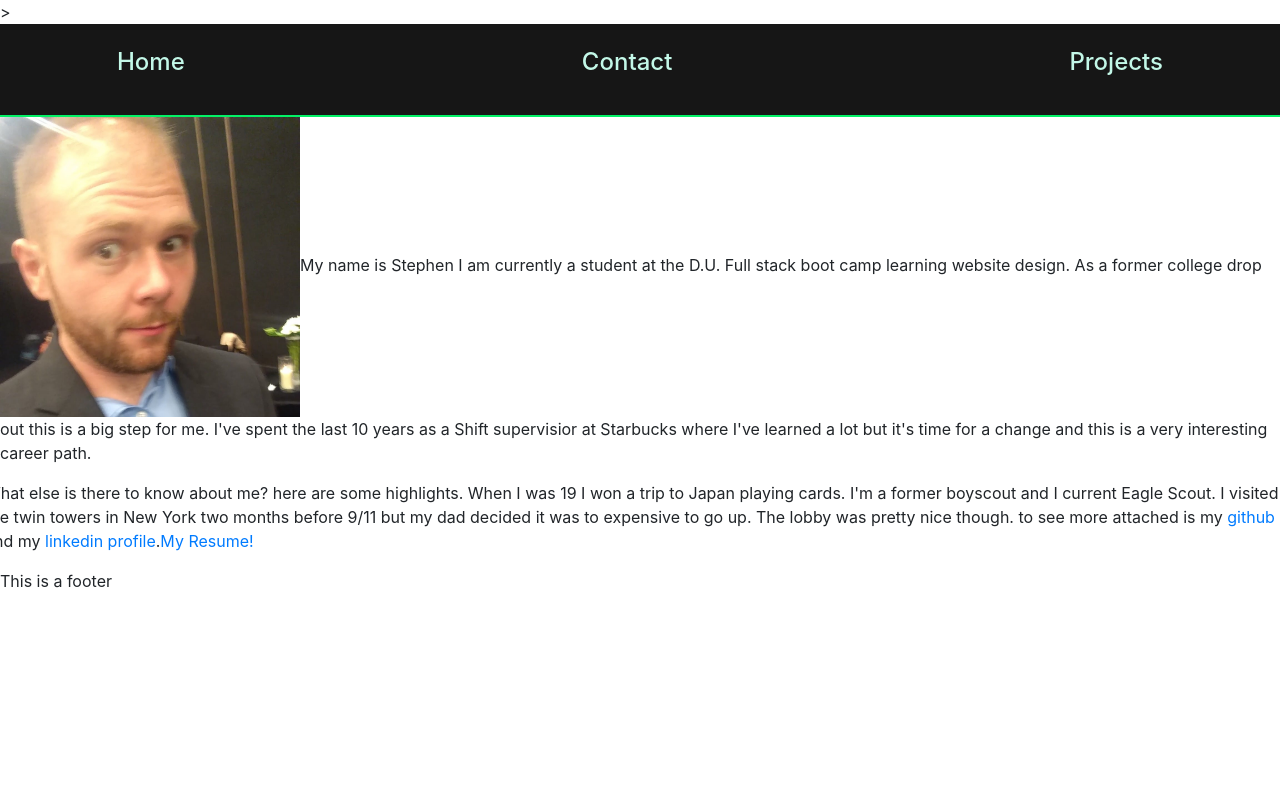
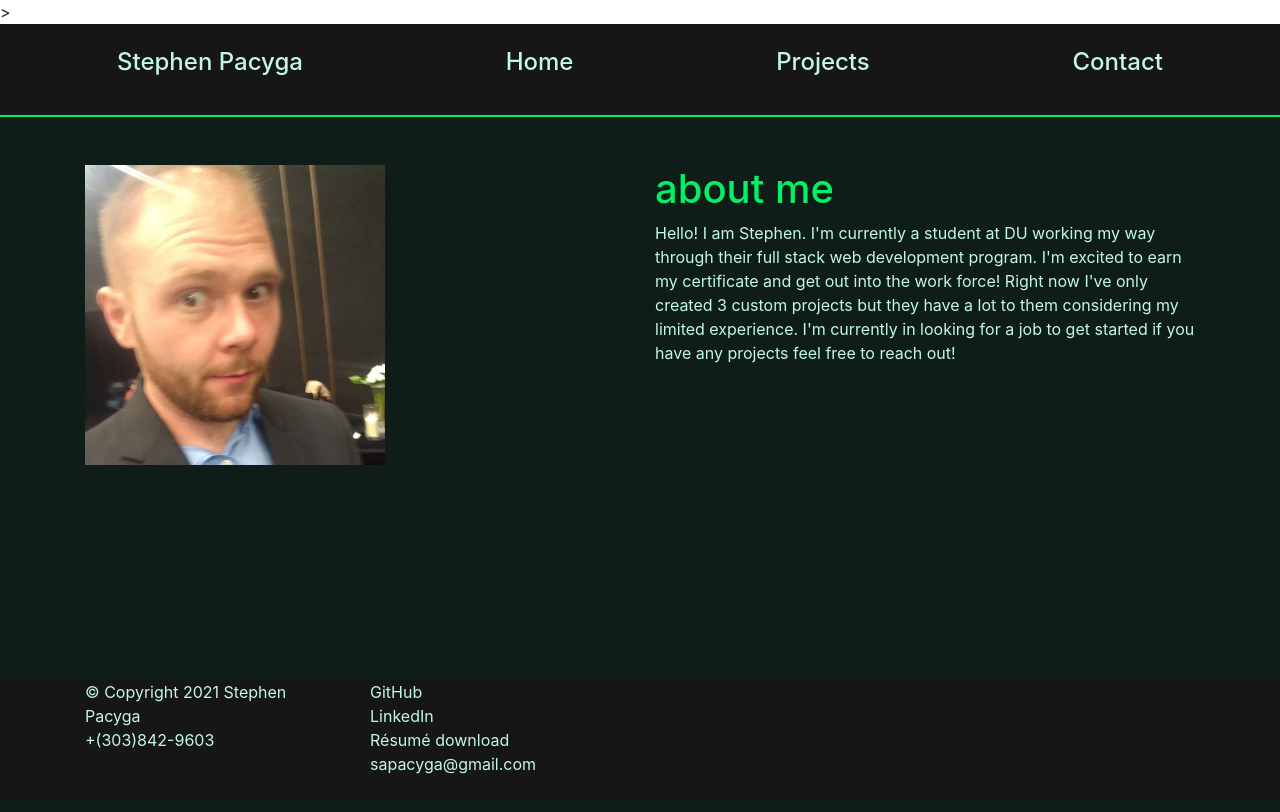
Before and after one commit to AlbertTundy/Portfolio, a React (Create React App) app: page /Home in a window 1280 px wide. Shown: the top 812 px of the page. Built offline with nearby package versions, Linux system fonts and the light colour scheme.

Commit message:
Styled everything and redid my home page

```diff
--- a/src/App.css
+++ b/src/App.css
@@ -11,23 +11,51 @@ body {
   width: 100%;
 }
 .navbar {
-  display: flex;
   height: 75px;
   list-style-type: none;
 }
-.navbar_div {
-}
+
 .navbar_item {
   color: rgb(195, 248, 232) !important;
   list-style-type: none;
   text-decoration: none;
 }
+
 /* --------------NAVBAR LINKS ---------------- */
 .nav-link {
   font-weight: 500;
   font-size: x-large;
   color: rgb(195, 248, 232);
   cursor: pointer;
+}
+.nav-link:hover {
+  text-decoration: none;
+  color: rgb(3, 241, 102);
+  cursor: pointer;
+}
+/*----------------Home-----------------------------*/
+.project {
+  background: rgb(15, 29, 24);
+  width: 100%;
+  height: 100vh;
+}
+.project h1 {
+  color: rgb(3, 241, 102);
+}
+.project p {
+  color: rgb(195, 248, 232);
+}
+/*------------------------Projects page-------------*/
+.project-cont {
+  background: rgb(15, 29, 24);
+  width: 100%;
+  height: 100vh;
+}
+h3 {
+  color: rgb(3, 241, 102);
+}
+.text-color {
+  color: rgb(195, 248, 232);
 }
 /* -----------Project Cards--------- */
 .projectStyles {
@@ -43,8 +71,9 @@ body {
 }
 /*----------Contacts Component-------------*/
 .Contacts {
-  background-color: rgb(22, 22, 22);
+  background-color: rgb(15, 29, 24);
   padding: 3rem 0;
+  height: 100vh;
 }
 .Contacts h1 {
   color: rgb(3, 241, 102);
@@ -85,7 +114,7 @@ body {
   border-bottom: 2px solid rgb(22, 22, 22);
 }
 .Contacts textarea {
-  height: 10rem !important;
+  height: 11.9rem !important;
 }
 .contact-btn {
   margin: 1rem 0 0 0;
@@ -112,3 +141,28 @@ input.form-control {
 input.textarea {
   margin: -0.3rem 0;
 }
+.error-message {
+  color: rgb(22, 22, 22);
+  background: rgb(3, 241, 102);
+}
+/*-------------------footer----------------------------------*/
+.footer {
+  background: rgb(22, 22, 22);
+  color: rgb(195, 248, 232);
+  padding-top: 3rm;
+  bottom: 0;
+  position: fixed;
+  width: 100%;
+}
+.footer a {
+  text-decoration: none;
+  color: rgb(195, 248, 232);
+}
+.footer a:hover {
+  text-decoration: none;
+  color: rgb(3, 241, 102);
+  cursor: pointer;
+}
+.footer p {
+  margin-bottom: 0;
+}
--- a/src/components/Footer.js
+++ b/src/components/Footer.js
@@ -1,12 +1,40 @@
 import React from "react"
-
+import resume from "../files/resume.pdf"
 
 
 const Footer = () => {
     return (
-        <>
-        <footer>This is a footer</footer>
-        </>
+        <div className="footer">
+            <div className="container">
+                <div className="row">
+                    <div className="col-lg-3 col-md-2 col-sm-6">
+                        <div className="d-flex">
+                            <p>© Copyright 2021 Stephen Pacyga</p>
+                        </div>
+                        <div className="d-flex">
+                            <a href="(303)842-9603">+(303)842-9603</a>
+                        </div>
+                    </div>
+                    <div className="col-lg-3 col-md-2 col-sm-6">
+                        <div className="row">
+                            <div className="col">
+                                <a className="footer-nav" href="https://github.com/AlbertTundy">GitHub</a>
+                                <br/>
+                                <a className="footer-nav" href="https://www.linkedin.com/in/stephen-pacyga-247b14202/">LinkedIn</a>
+                            </div>
+                            <div className="col">
+                                <a className="footer-nav" href={resume} className={`resume-download`} download="Stephen-Pacyga-Resume">Résumé download</a>
+                                <br/>
+                                <div className="d-flex">
+                            <p>sapacyga@gmail.com</p>
+                        </div>
+                                <br/>
+                            </div>
+                        </div>
+                    </div>
+                </div>
+            </div>
+        </div>
     )
 }
 export default Footer
--- a/src/components/Home.js
+++ b/src/components/Home.js
@@ -4,22 +4,28 @@ import resume from "../files/resume.pdf"
 
 const Home = () => {
     return (
-         <div className="row">
-        <div className="col-sm-12">
-            <div className="row">
-                <p className="wraptext col-sm-12">
-                    <img className="aboutMePic" src={picture} alt="laptop selfi"/>
-                        My name is Stephen I am currently a student at the D.U. Full stack boot camp learning website design. As a former college drop out this is a big step for me. I've spent the last 10 years as a Shift supervisior at Starbucks where I've learned a lot but it's time for a change and this is a very interesting career path.
-                </p>
-                <p>      What else is there to know about me? here are some highlights. When I was 19 I won a trip to Japan playing cards. I'm a former boyscout and I current Eagle Scout. I visited the twin towers in New York two months before 9/11 but my dad decided it was to expensive to go up. The lobby was pretty nice though. to see more attached is my <a className="linkcolor" href="https://github.com/AlbertTundy">github</a> and my <a className="linkcolor" href="https://www.linkedin.com/in/stephen-pacyga-247b14202/">linkedin profile</a>.
+        <div className="project">
+         <div className="container py-5">
+      <div className="row">
+        <div className="col-lg-6 col-xm-12">
+          <div className="photo-wrap mb-5">
+            <img className="aboutMePic" src={picture} alt="laptop selfi"/>
+          </div>
+        </div>
+        <div className="col-lg-6 col-xm-12">
+          <h1 className="about-heading">about me</h1>
+          <p>
+            Hello! I am Stephen. I'm currently a student at DU working my way through their full stack web development program. I'm excited to earn my certificate and get out into the work force!
 
-                  <a href={resume} className={`resume-download`} download="Stephen-Pacyga-Resume">My Resume!</a>
+            Right now I've only created 3 custom projects but they have a lot to them considering my limited experience.
+
+            I'm currently in looking for a job to get started if you have any projects feel free to reach out!
 
 
-                </p>
-            </div>
+          </p>
         </div>
+      </div>
     </div>
-    )
+  </div>)
 }
 export default Home
--- a/src/components/Navbar.js
+++ b/src/components/Navbar.js
@@ -12,6 +12,16 @@ class Navbar extends React.Component{
                 <div className="container">
                    <div className = "navbar_div">
                        <ul className = "navbar">
+                           <li className = "navbar_item left-align">
+                               <NavLink
+                                className = "nav-link"
+                                activeClassName = "active"
+                                isActive = {()=> window.location.pathname === "/Home"}
+                                to = "/Home"
+                               >
+                                Stephen Pacyga
+                               </NavLink>
+                           </li>
                            <li className = "navbar_item">
                                <NavLink
                                 className = "nav-link"
@@ -22,6 +32,16 @@ class Navbar extends React.Component{
                                 Home
                                </NavLink>
                            </li>
+                           <li className = "navbar_item" >
+                               <NavLink
+                                className = "nav-link"
+                                activeClassName = "active"
+                                isActive = {()=> window.location.pathname === "/Projects"}
+                                to = "/Projects"
+                               >
+                                Projects
+                               </NavLink>
+                           </li>
                             <li className = "navbar_item">
                                <NavLink
                                 className = "nav-link"
@@ -30,16 +50,6 @@ class Navbar extends React.Component{
                                 to = "/Contact"
                                >
                                 Contact
-                               </NavLink>
-                           </li>
-                            <li className = "navbar_item" >
-                               <NavLink
-                                className = "nav-link"
-                                activeClassName = "active"
-                                isActive = {()=> window.location.pathname === "/Projects"}
-                                to = "/Projects"
-                               >
-                                Projects
                                </NavLink>
                            </li>
                        </ul>
--- a/src/components/Projects.js
+++ b/src/components/Projects.js
@@ -8,17 +8,18 @@ import communityCar from "./images/CommunityCarShare.png"
 import burger from "./images/burger.png"
 import noteTaker from "./images/note.png"
 import dragon from "./images/dragon.png"
+import employee from "./images/employee.png"
 
 const Projects = () => {
     return (
-        <>
-        <Container>
+        <div className="project-cont">
+        <Container >
             <Row>
                 <Col>
                     <GridComponent>
                         <h3>Urban Eldorado (RepositoryForAwesomeProject)</h3>
                         <a href= "https://pwg26.github.io/RepositoryForAwesomeProject/"><img className="projectStyles" src={urban} alt="Urban Eldorado"/></a>
-                        <p>
+                        <p className="text-color">
                             This was the first group project I participated in. It's an app that will give population and a few other statistics once you type in a city.
                         </p>
                     </GridComponent>
@@ -27,7 +28,7 @@ const Projects = () => {
                     <GridComponent >
                         <h3>community_car_share </h3>
                         <a href= "https://thawing-reaches-91071.herokuapp.com/"><img className="projectStyles" src={communityCar} alt="Urban Eldorado"/></a>
-                        <p>
+                        <p className="text-color">
                             This was a Community Car share app we built while learning about SQL.
                         </p>
                     </GridComponent>
@@ -36,7 +37,7 @@ const Projects = () => {
                     <GridComponent>
                         <h3>Eat-Da-Burger</h3>
                         <a href= "https://sleepy-cliffs-41801.herokuapp.com/"><img className="projectStyles" src={burger} alt="EatTheBurger"/></a>
-                        <p>
+                        <p className="text-color">
                             The Eat-Da-Burger app was an important mile stone for me because I probably had more issues coding it then anything else.
                         </p>
                     </GridComponent>
@@ -45,10 +46,10 @@ const Projects = () => {
             <Row>
                 <Col>
                     <GridComponent>
-                        <h3>workBigBrother</h3>
-                        <a href= "https://github.com/AlbertTundy/workBigBrother"><iframe className="projectStyles" src="https://drive.google.com/file/d/1nb0GD9doax6li9bkG3R7NGzfebd9xB7D/preview" width="640" height="480"></iframe> </a>
-                        <p>
-                            One of my first experiences with back end development.
+                        <h3>employeeDirectory</h3>
+                        <a href= "https://alberttundy.github.io/employeeDirectory/"><img className="projectStyles" src={employee} alt="employeeDirectory"/></a>
+                        <p className="text-color">
+                            My most recent project.
                         </p>
                     </GridComponent>
                 </Col>
@@ -56,7 +57,7 @@ const Projects = () => {
                     <GridComponent>
                         <h3>CanYouSurviveADragon</h3>
                         <a href= "https://alberttundy.github.io/CanYouSurviveADragon/"><img className="projectStyles" src={dragon} alt="Can you survive a dragon?"/></a>
-                        <p>
+                        <p className="text-color">
                             I had a lot of fun with this one.
                         </p>
                     </GridComponent>
@@ -65,7 +66,7 @@ const Projects = () => {
                     <GridComponent>
                         <h3>NoteTaker5000</h3>
                         <a href= "https://warm-woodland-38565.herokuapp.com/"><img className="projectStyles" src={noteTaker} alt="Note Taker" /></a>
-                        <p>
+                        <p className="text-color">
                             A note taking app.
                         </p>
                     </GridComponent>
@@ -73,7 +74,7 @@ const Projects = () => {
             </Row>
         </Container>
 
-        </>
+        </div>
     )
 }
 export default Projects
```
Also changed, not shown: src/components/Contact.js (+59 -13 lines), src/components/images/employee.png (added).
